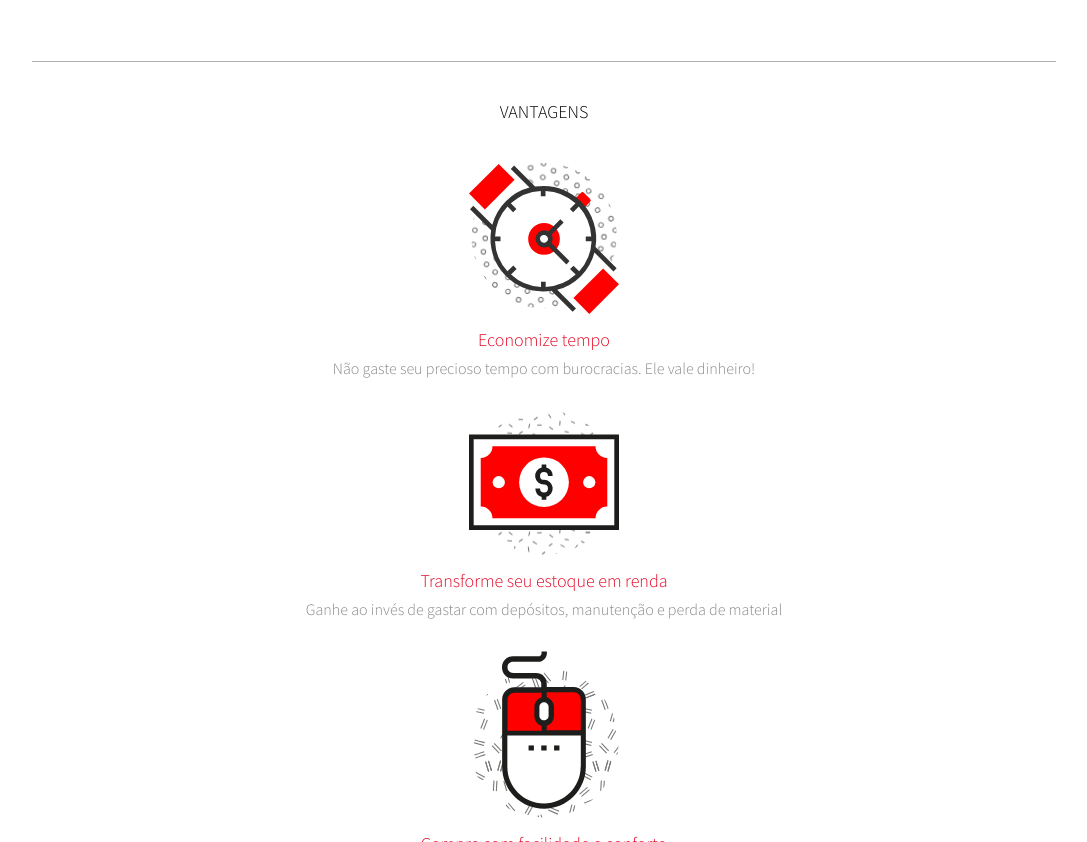
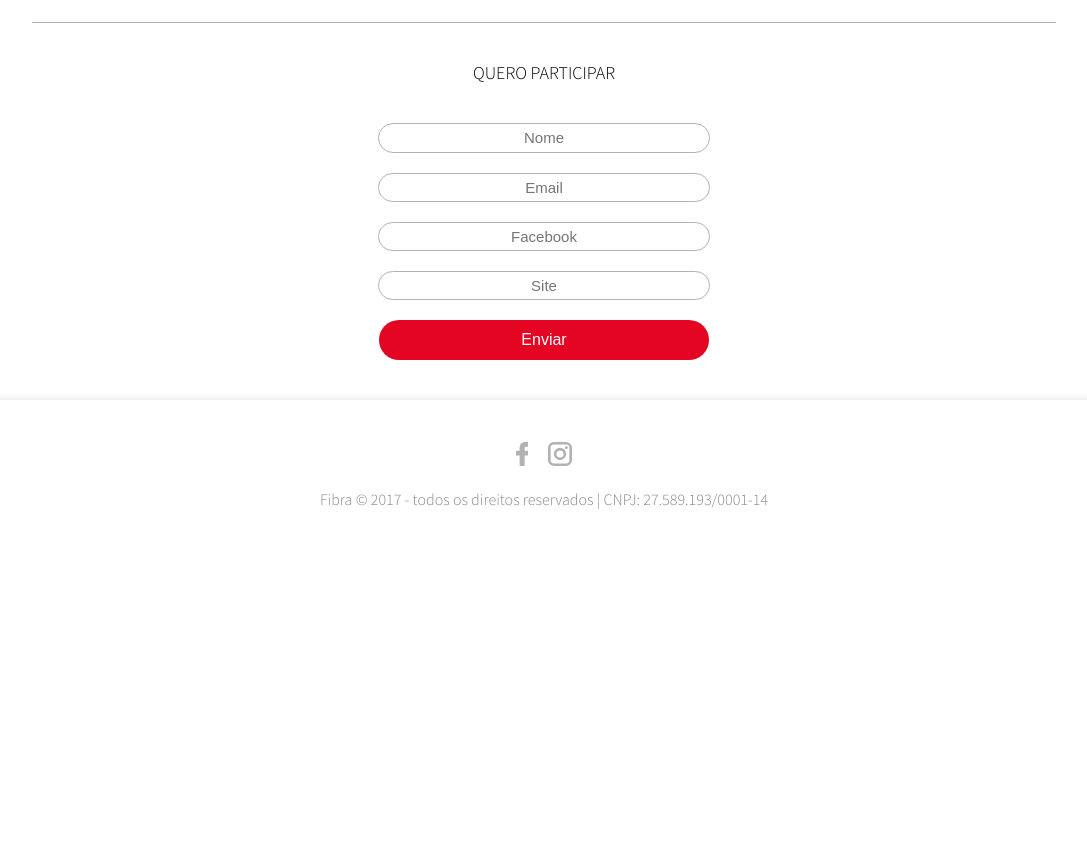
Before and after one commit to giovanaansoain/Fibra-landing-page, a plain HTML site: page index.html in a window 1280 px wide. Shown: the part 1958-2800 px from the top of the page, without its empty margins (96-1183 px from the left). After the commit the page ends 2508 px from the top, so only its background shows below. Drawn offline with Linux system fonts and the light colour scheme.

Commit message:
Responsividade

```diff
--- a/index.html
+++ b/index.html
@@ -33,7 +33,7 @@
 
     <section id="top">
       <div class="cover">
-        <img src="img/bobinas-de-linhas.png" alt="Foto de bobinas de linha">
+        <img src="img/bobinas-de-linhas.jpg" alt="Foto de bobinas de linha">
         <div class="text">
           <p>Conheça</p>
           <h1>Fibra</h1>
@@ -49,6 +49,7 @@
 
     <section id="como-funciona" class="information container">
       <h2>Como funciona</h2>
+      <div class="topics">
         <div class="icon-text">
           <img src="img/icons/n-1.svg" alt="Número 1">
           <div class="text">
@@ -72,10 +73,12 @@
             <p>Tecidos variados e diferenciados do mercado, com bons preços a um clique!</p>
           </div>
         </div>
+      </div>
     </section>
 
     <section id="vantagens" class="information container">
       <h2>Vantagens</h2>
+      <div class="topics">
         <div class="icon-text">
           <img src="img/icons/time.svg" alt="Menos tempo">
           <div class="text">
@@ -99,6 +102,7 @@
             <p>Você encontra tecidos de qualidade de forma rápida sem sair do lugar</p>
           </div>
         </div>
+      </div>
     </section>
 
     <section id="quero-participar" class="form container">
@@ -114,11 +118,19 @@
 
     <footer>
       <nav class="social-media">
-        <a href="https://www.facebook.com/fibratecido/">
-          <img src="img/icons/facebook.svg" alt="Facebook">
+        <a href="https://www.facebook.com/fibratecidos/">
+          <svg id="Camada_1" data-name="Camada 1" xmlns="http://www.w3.org/2000/svg" viewBox="0 0 53.81 99.71">
+            <title>facebook</title>
+            <path class="cls-1" d="M51.85,0,39,0C24.43,0,15,9.64,15,24.55V35.87H2a2,2,0,0,0-2,2v16.4a2,2,0,0,0,2,2H15V97.71a2,2,0,0,0,2,2H34a2,2,0,0,0,2-2V56.33h15.2a2,2,0,0,0,2-2V37.87a2,2,0,0,0-2-2H36.07v-9.6c0-4.61,1.1-7,7.11-7h8.67a2,2,0,0,0,2-2V2.06a2,2,0,0,0-2-2Z" transform="translate(-0.04)"/>
+          </svg>
         </a>
-        <a href="https://www.instagram.com/fibratecido/">
-          <img src="img/icons/instagram.svg" alt="Instagram">
+        <a href="https://www.instagram.com/fibratecidos/">
+          <svg id="Camada_1" data-name="Camada 1" xmlns="http://www.w3.org/2000/svg" viewBox="0 0 99.08 99.06">
+            <title>instagram</title>
+            <path class="cls-1" d="M25,99H74.06a25,25,0,0,0,25-25h0V25a25,25,0,0,0-25-25H25A25,25,0,0,0,0,25V74.06A25,25,0,0,0,25,99ZM10.78,25A14.22,14.22,0,0,1,25,10.78H74.06A14.22,14.22,0,0,1,88.26,25V74.06a14.22,14.22,0,0,1-14.2,14.2H25a14.22,14.22,0,0,1-14.2-14.2Z" transform="translate(0.02 0.02)"/>
+            <path class="cls-1" d="M49.52,75A25.51,25.51,0,1,0,24,49.52,25.51,25.51,0,0,0,49.52,75Zm0-40.23A14.73,14.73,0,1,1,34.79,49.53h0A14.74,14.74,0,0,1,49.52,34.79Z" transform="translate(0.02 0.02)"/>
+            <circle class="cls-1" cx="75.86" cy="23.27" r="6.04"/>
+          </svg>
         </a>
       </nav>
       <p>Fibra © 2017 - todos os direitos reservados | CNPJ: 27.589.193/0001-14</p>
--- a/styles/scss/helpers/default.scss
+++ b/styles/scss/helpers/default.scss
@@ -21,6 +21,12 @@ a {
   padding: 0;
 }
 
+@mixin botao-vermelho {
+  background-color: $cor-padrao;
+  border: none;
+  border-radius: 50px;
+}
+
 @mixin align-center {
   display: flex;
   align-items: center;
--- a/styles/scss/helpers/variaveis.scss
+++ b/styles/scss/helpers/variaveis.scss
@@ -4,4 +4,5 @@ $cor-cinza-medio: #b2b2b2;
 $cor-cinza-escuro: #878787;
 $cor-preto-fibra: #1d1d1b;
 
+$mq-tablet: "(min-width: 700px)";
 $mq-desktop: "(min-width: 900px)";
--- /dev/null
+++ b/styles/scss/layout/footer.scss
@@ -0,0 +1,28 @@
+footer {
+  box-shadow: 0px -1px 8px 0px rgba(0, 0, 0, 0.11);
+  margin-top: 40px;
+  height: 150px;
+  @include justify-center;
+  flex-direction: column;
+  nav {
+    @include justify-center;
+    a {
+      padding: 10px;
+      svg {
+        height: 24px;
+        fill:#b2b2b2;
+        &:hover {
+          fill: $cor-padrao;
+        }
+      }
+    }
+  }
+  p {
+    text-align: center;
+    font-size: 16px;
+    font-weight: 300;
+    line-height: 20px;
+    color: #878787;
+    margin: 10px;
+  }
+}
--- /dev/null
+++ b/styles/scss/layout/form.scss
@@ -0,0 +1,38 @@
+.form {
+  h2 {
+    text-align: center;
+    font-size: 18px;
+    font-weight: 300;
+    text-transform: uppercase;
+    margin: 40px 0;
+  }
+  form {
+    @include align-center;
+    flex-direction: column;
+    input {
+      width: 95%;
+      border: solid 1px #b2b2b2;
+      border-radius: 50px;
+      padding: 5px;
+      text-align: center;
+      font-size: 15px;
+      margin-bottom: 20px;
+      @media #{$mq-tablet} {
+        width: 320px;
+      }
+    }
+  }
+  button {
+    @include botao-vermelho;
+    display: block;
+    width: 100%;
+    height: 40px;
+    color: #fff;
+    font-size: 16px;
+    @media #{$mq-tablet} {
+      width: 330px;
+      margin: 0 auto;
+      display: block;
+    }
+  }
+}
--- a/styles/scss/layout/information.scss
+++ b/styles/scss/layout/information.scss
@@ -8,10 +8,18 @@
     text-transform: uppercase;
     margin: 40px 0;
   }
+  .topics{
+    @media #{$mq-tablet} {
+      display: flex;
+      justify-content: space-between;
+    }
     .icon-text {
       @include align-center;
       flex-direction: column;
       margin-bottom: 32px;
+      @media #{$mq-tablet} {
+        width: 31%;
+      }
       img {
         width: 150px;
       }
@@ -32,3 +40,4 @@
       }
     }
   }
+}
--- a/styles/scss/layout/top.scss
+++ b/styles/scss/layout/top.scss
@@ -13,6 +13,9 @@
       color: #fff;
       text-transform: uppercase;
       z-index: 999;
+      @media #{$mq-tablet} {
+        top: 210px;
+      }
       p {
         font-size: 32px;
         margin: 0;
@@ -40,5 +43,9 @@
     font-weight: 300;
     border-bottom: solid 1px #b2b2b2;
     padding-bottom: 32px;
+    @media #{$mq-tablet} {
+      line-height: 24px;
+      font-weight: 400;
+    }
   }
 }
--- a/styles/scss/master.scss
+++ b/styles/scss/master.scss
@@ -5,3 +5,5 @@
 @import "layout/header";
 @import "layout/top";
 @import "layout/information";
+@import "layout/form";
+@import "layout/footer";
```
Also changed, not shown: img/bobinas-de-linhas.jpg (added), img/bobinas-de-linhas.png (deleted), styles/css/master.css, 1 other file. Lines whose indentation alone changed are shown as unchanged.
